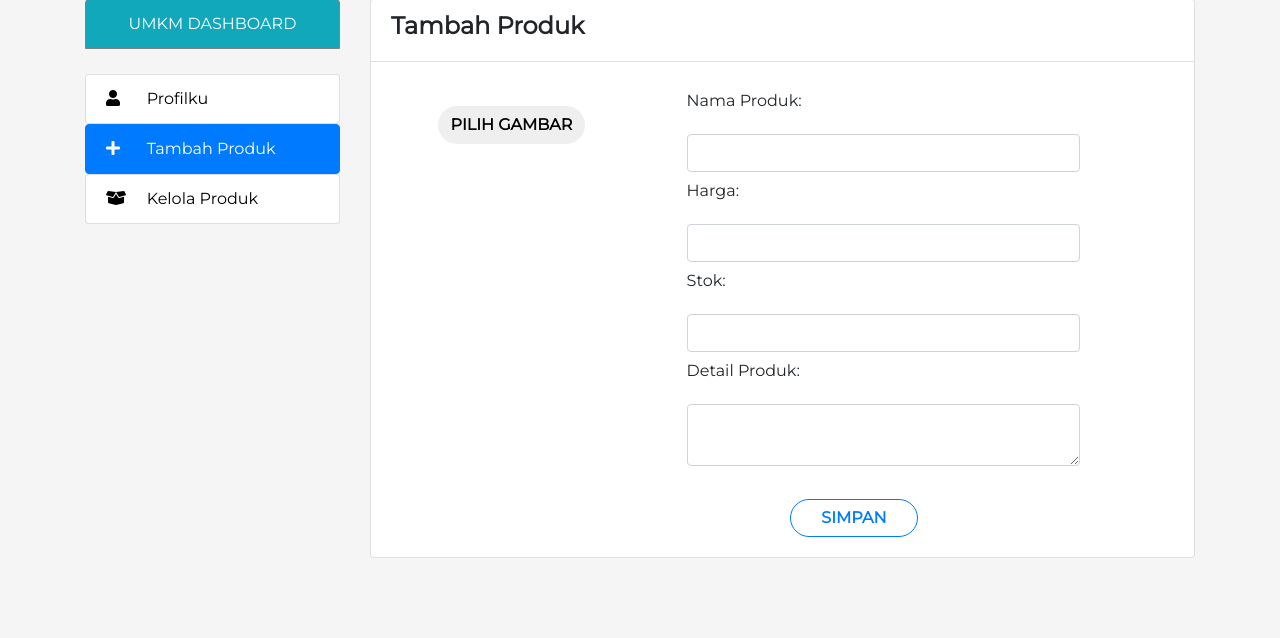
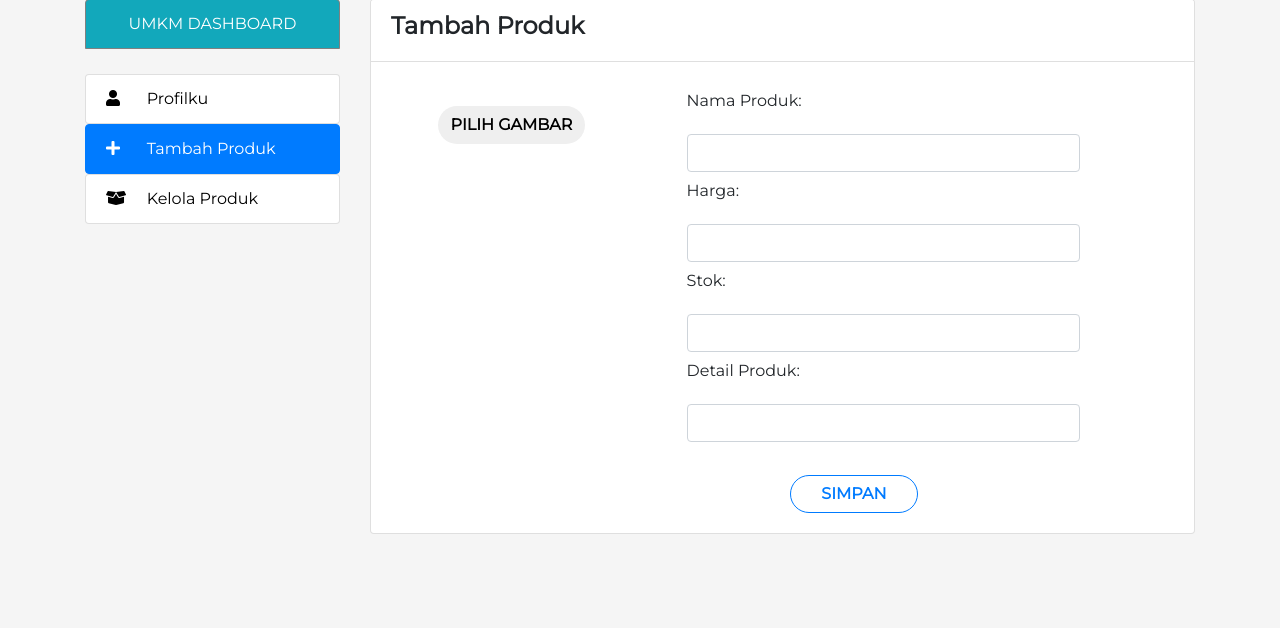
Before and after one commit to Apri1221/Web-Development-Inseed, a CodeIgniter app: page /ci/index.php/dashboard/tambahProduk in a window 1280 px wide. Shown: the part 172-810 px from the top of the page. After the commit the page ends 706 px from the top, so only its background shows below. Run offline with CodeIgniter, Linux system fonts and the light colour scheme; some libraries are stand-ins or nearby versions.

Commit message:
umkm done

```diff
--- a/application/controllers/Dashboard.php
+++ b/application/controllers/Dashboard.php
@@ -261,10 +261,12 @@ class Dashboard extends CI_Controller {
         'berat' => 1
          );
 		 $this->produk->insertProduk('produk', $data);
+		 $this->produk();
 
 	}
 	function updateproduk ($id) {
 		$data = array (
+		'idProduk' => $id,
 		'namaProduk' => $this->input->post('namaProduk'),
 		'hargaProduk' => $this->input->post('hargaProduk'),
 		'stok' => $this->input->post('stok'),
--- a/application/views/dashboard_UMKM_tambahProduk.php
+++ b/application/views/dashboard_UMKM_tambahProduk.php
@@ -69,7 +69,7 @@
 
                       <div class="col-md-12">
                       <h6>Detail Produk:
-                      <textarea form="" name="detailProduk" class="form-control"></textarea>
+                      <input type="text" name="detailProduk" class="form-control"></input>
 
                       </h6>
                     </div>
```
